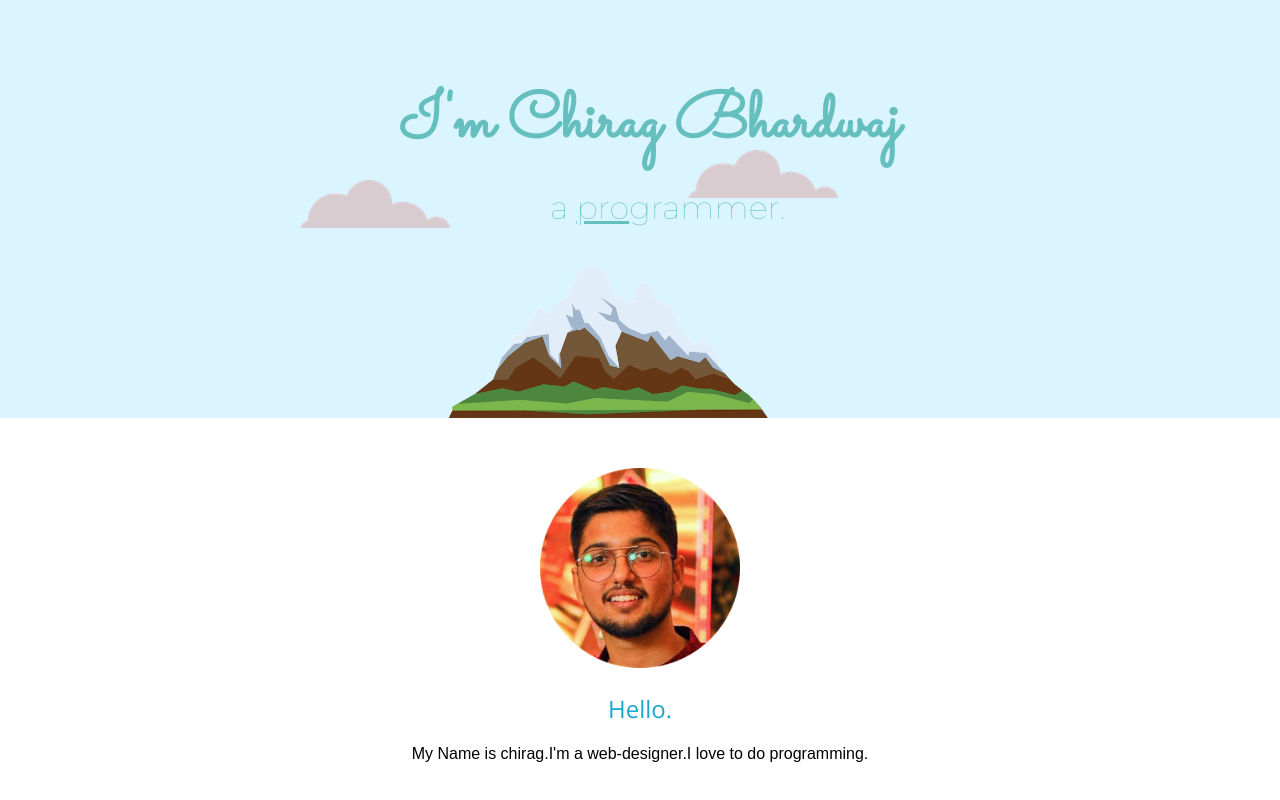
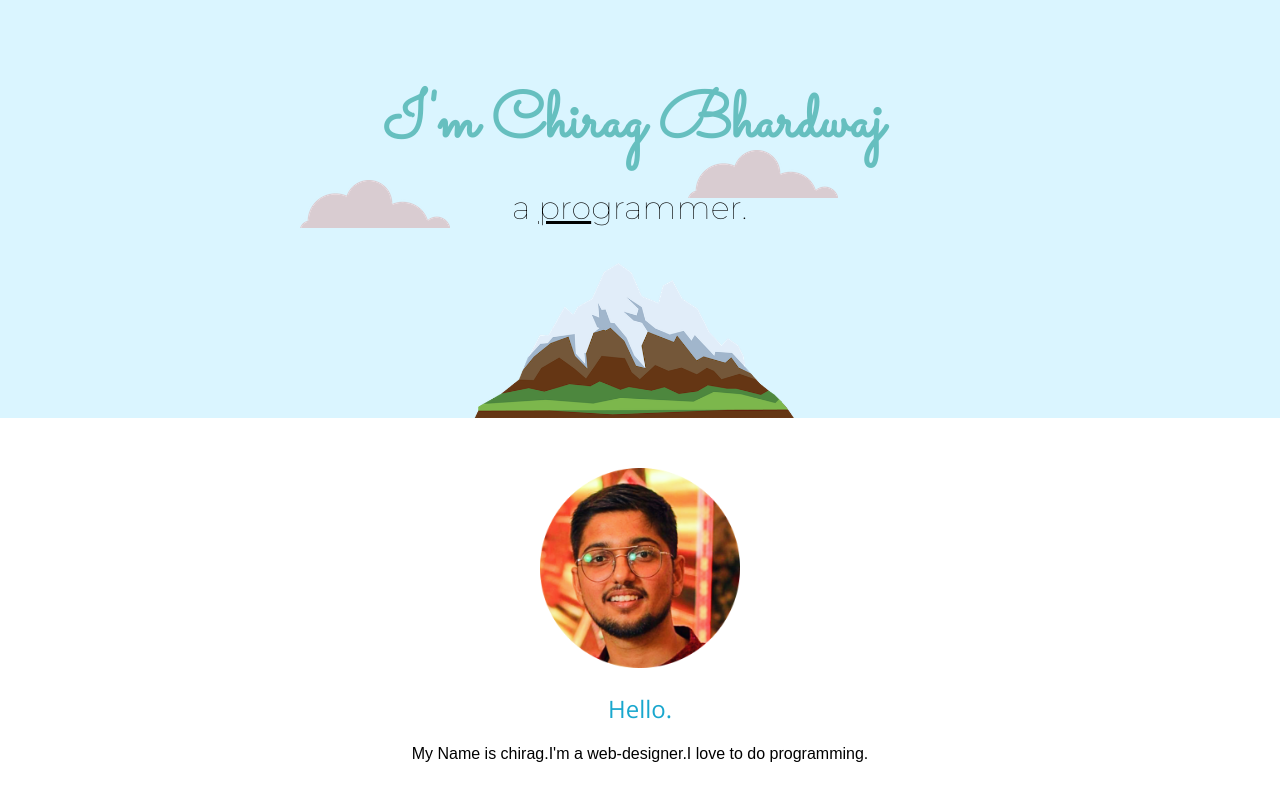
Before and after one commit to chirag14252/myfreelancewebpage, a plain HTML site: page index.html in a window 1280 px wide. Shown: the top 800 px of the page. Drawn offline with nearby package versions, Linux system fonts and the light colour scheme.

Commit message:
styles updated

```diff
--- a/css/styles.css
+++ b/css/styles.css
@@ -11,13 +11,13 @@ body{
 margin-top: 0px;
 margin-bottom: 0px;
 display: inline;
-margin-left: 550px;
-color: #66BFBF;
+margin-left: 40%;
+color: #010101;
 font-family:'Montserrat', sans-serif;
 font-size: 2rem;
 }
 .h1-style{
-    margin-left:400px;
+    margin-left:30%;
     display:block;
     margin-top: 0px;
     margin-bottom:20px;
@@ -40,7 +40,7 @@ a{
     color:#11999E;
 }
 .imge{
-    margin-left: 35%;
+    margin-left: 37%;
     display : block;
     width:25%;
 }
```
